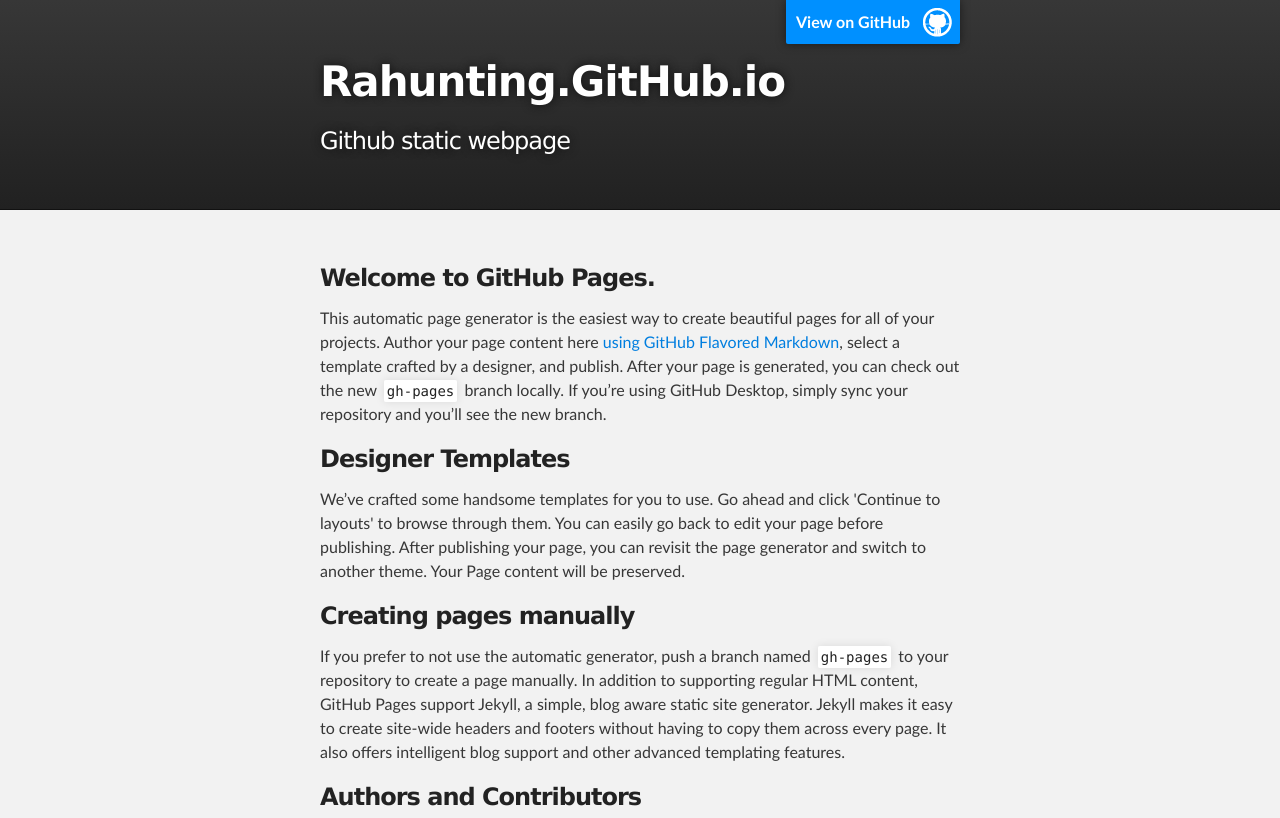
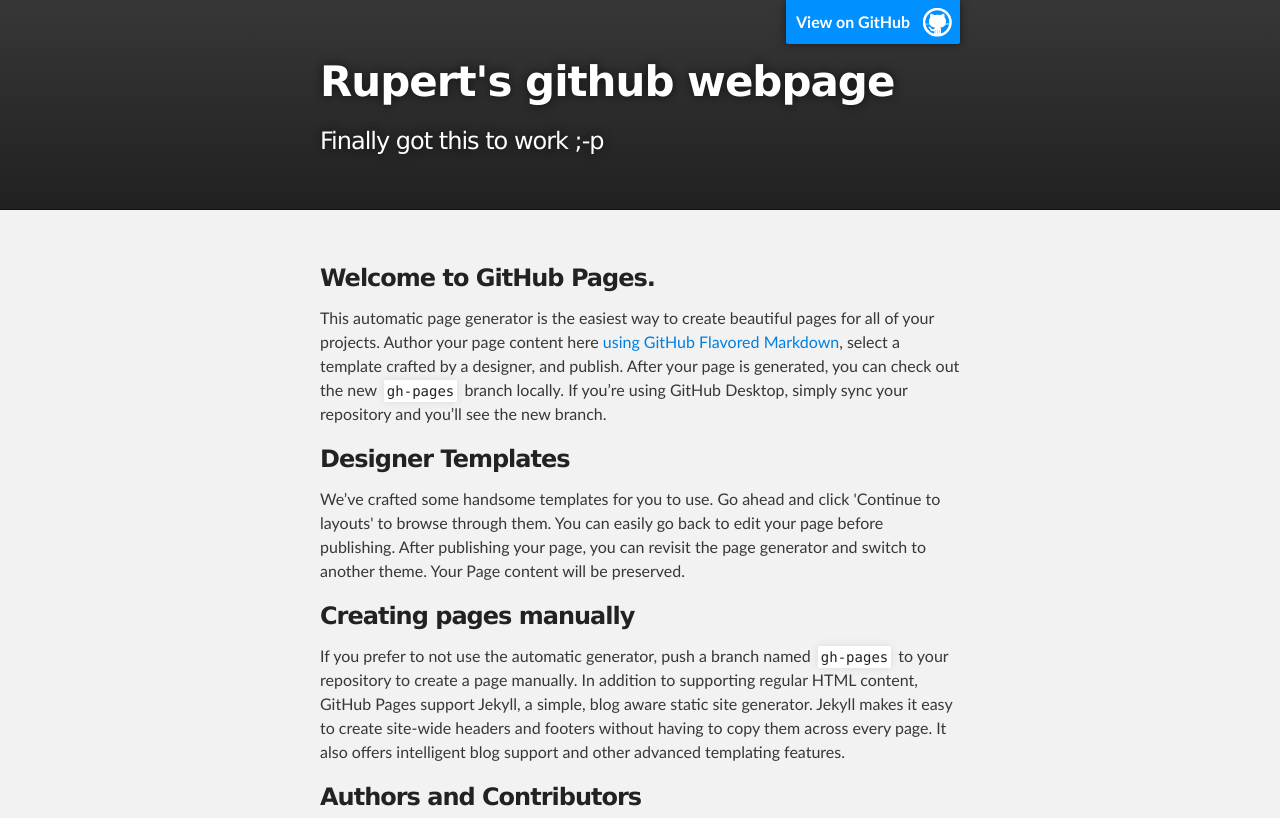
Before and after one commit to rahunting/rahunting.github.io, a plain HTML site: page index.html in a window 1280 px wide. Shown: the top 818 px of the page. Drawn offline with Linux system fonts and the light colour scheme.

Commit message:
Update index.html

```diff
--- a/index.html
+++ b/index.html
@@ -18,8 +18,8 @@
         <header class="inner">
           <a id="forkme_banner" href="https://github.com/rahunting">View on GitHub</a>
 
-          <h1 id="project_title">Rahunting.GitHub.io</h1>
-          <h2 id="project_tagline">Github static webpage</h2>
+          <h1 id="project_title">Rupert's github webpage</h1>
+          <h2 id="project_tagline">Finally got this to work ;-p</h2>
 
         </header>
     </div>
```
